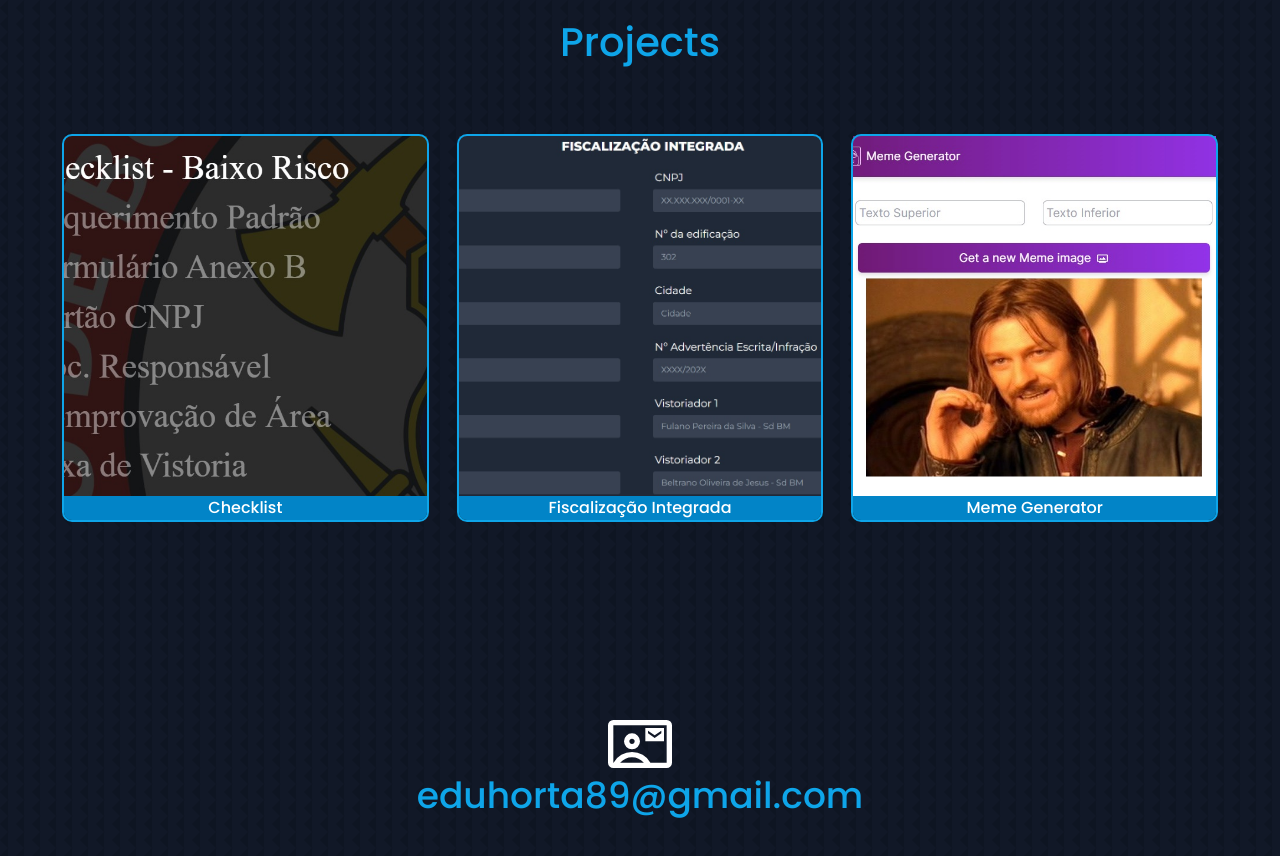
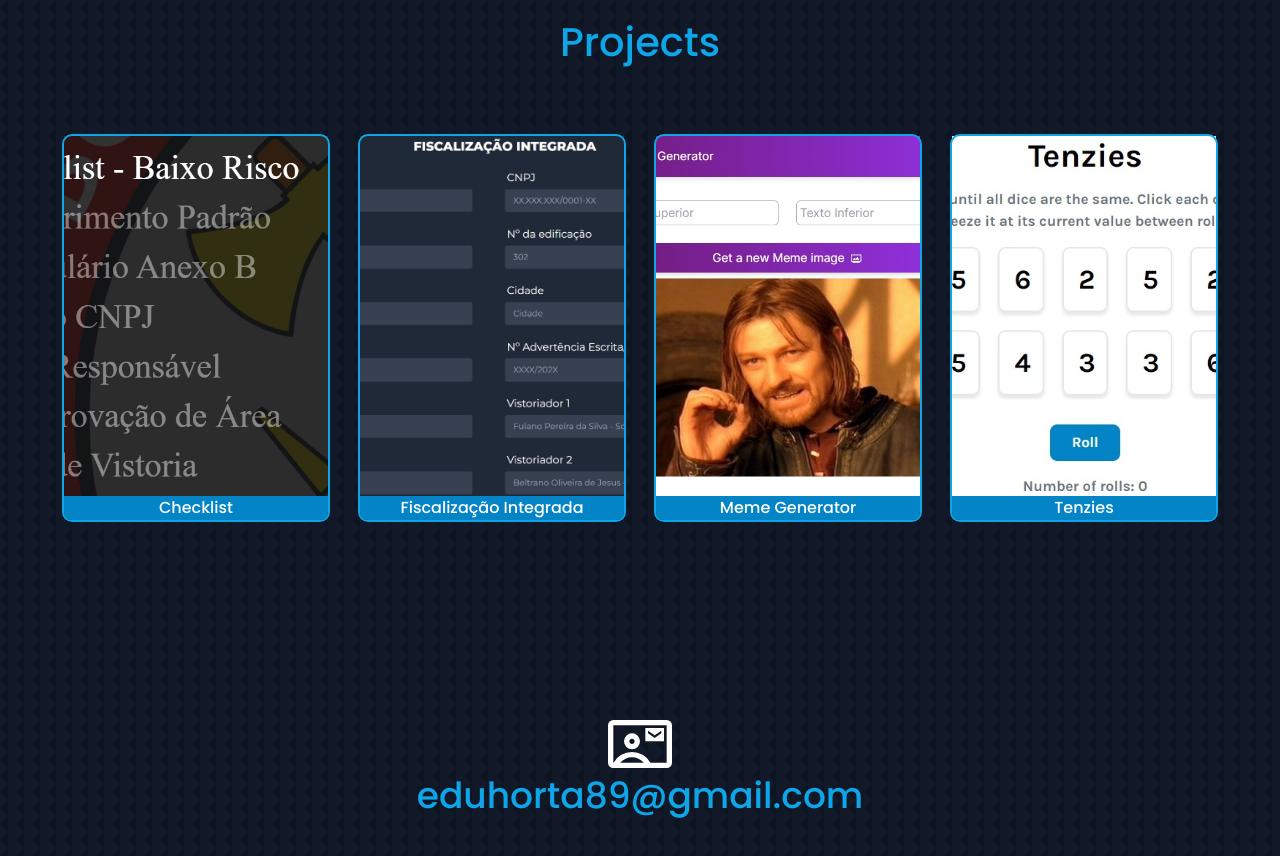
Before and after one commit to eduhorta/portfolio2k23, a React (Vite) app: page / in a window 1280 px wide. Shown: the part 1600-2456 px from the top of the page. Built offline with nearby package versions, Linux system fonts and the light colour scheme.

Commit message:
add tenzies

```diff
--- a/src/components/Portfolio.jsx
+++ b/src/components/Portfolio.jsx
@@ -39,6 +39,16 @@ function Portfolio() {
             </h5>
           </a>
         </div>
+        <div className="mt-8 rounded-lg outline outline-2 outline-sky-500">
+          <a href="https://tenzies-blush.vercel.app/" target="_blank">
+            <img
+              className="block h-[360px] w-[540px]"
+              src="./tenzies.jpg"
+              alt="tenzies"
+            />
+            <h5 className="rounded-b-lg bg-sky-600 text-center">Tenzies</h5>
+          </a>
+        </div>
       </div>
     </section>
   );
```
Also changed, not shown: public/tenzies.jpg (added).
